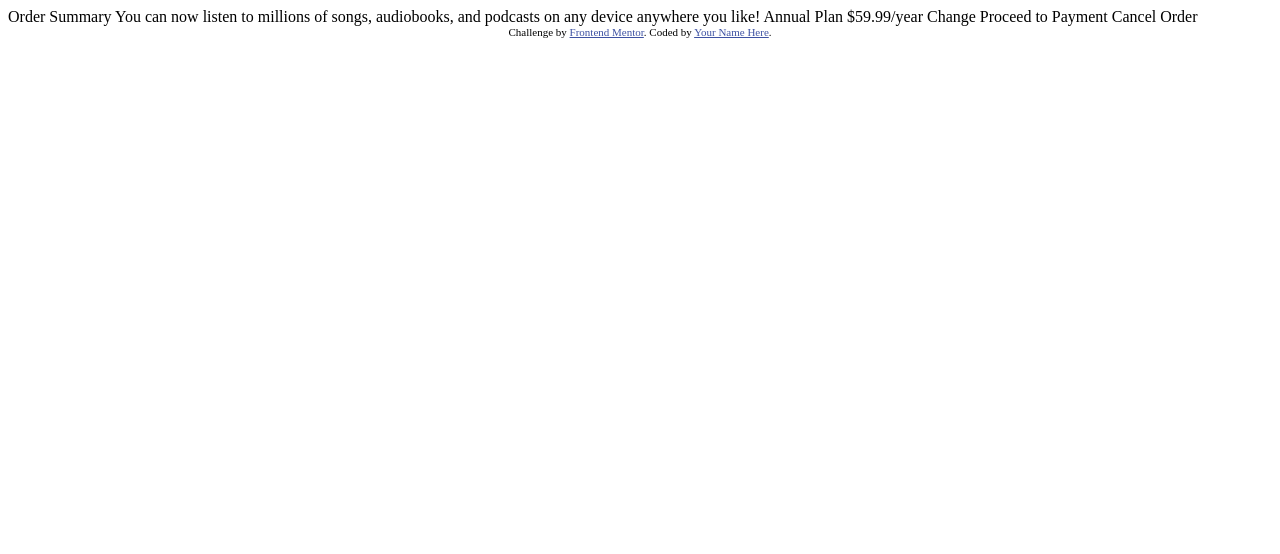
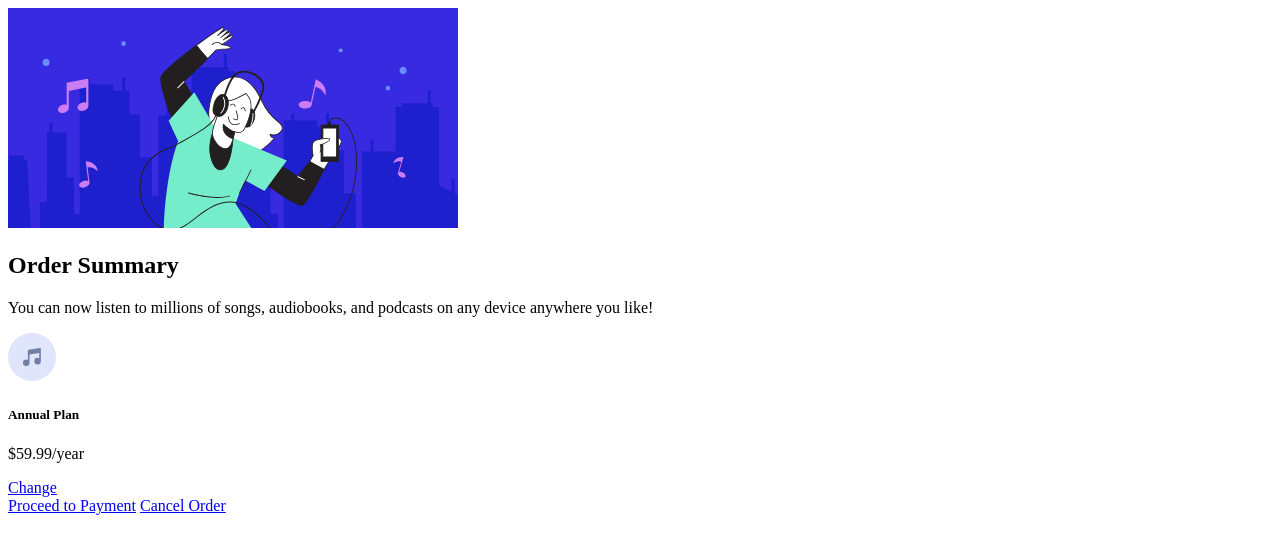
Before and after one commit to AyaGaafar95/Frontend-Mentor---callenge01, a plain HTML site: page index.html in a window 1280 px wide. Drawn offline with Linux system fonts and the light colour scheme.

Commit message:
add styling

```diff
--- a/index.html
+++ b/index.html
@@ -1,37 +1,54 @@
 <!DOCTYPE html>
 <html lang="en">
-<head>
-  <meta charset="UTF-8">
-  <meta name="viewport" content="width=device-width, initial-scale=1.0"> <!-- displays site properly based on user's device -->
+  <head>
+    <meta charset="UTF-8" />
+    <meta name="viewport" content="width=device-width, initial-scale=1.0" />
+    <link rel="stylesheet" href="style.css" />
 
-  <link rel="icon" type="image/png" sizes="32x32" href="./images/favicon-32x32.png">
+    <link
+      rel="icon"
+      type="image/png"
+      sizes="32x32"
+      href="./images/favicon-32x32.png"
+    />
 
-  <title>Frontend Mentor | Order summary card</title>
+    <title>Frontend Mentor | Order summary card</title>
+  </head>
+  <body>
+    <div class="container">
+      <div class="img">
+        <img src="images\illustration-hero.svg" />
+      </div>
+      <div class="text-content">
+        <h2 class="title">Order Summary</h2>
+        <p class="subtitle">
+          You can now listen to millions of songs, audiobooks, and podcasts on
+          any device anywhere you like!
+        </p>
+      </div>
+      <div class="midle-Box">
+        <div class="left">
+          <img src="images/icon-music.svg" />
+          <div>
+            <h5>Annual Plan</h5>
+            <p>$59.99/year</p>
+          </div>
+        </div>
+        <div class="right">
+          <a href="#">Change</a>
+        </div>
+      </div>
+      <!-- here i can use button or a=>tag -->
+      <a href="#">Proceed to Payment</a>
+      <a href="#">Cancel Order</a>
+    </div>
 
-  <!-- Feel free to remove these styles or customise in your own stylesheet 👍 -->
-  <style>
-    .attribution { font-size: 11px; text-align: center; }
-    .attribution a { color: hsl(228, 45%, 44%); }
-  </style>
-</head>
-<body>
-
-  Order Summary
-
-  You can now listen to millions of songs, audiobooks, and podcasts on any
-  device anywhere you like!
-
-  Annual Plan
-  $59.99/year
-
-  Change
-
-  Proceed to Payment
-  Cancel Order
-
-  <div class="attribution">
-    Challenge by <a href="https://www.frontendmentor.io?ref=challenge" target="_blank">Frontend Mentor</a>.
-    Coded by <a href="#">Your Name Here</a>.
-  </div>
-</body>
+    <!-- <div class="attribution">
+      Challenge by
+      <a href="https://www.frontendmentor.io?ref=challenge" target="_blank"
+        >Frontend Mentor</a
+      >. Coded by <a href="#">Your Name Here</a>.
+    </div> -->
+  </body>
 </html>
+<!-- Feel free to remove these styles or customise in your own stylesheet 👍 -->
--- /dev/null
+++ b/style.css
@@ -0,0 +1,7 @@
+.attribution {
+  font-size: 11px;
+  text-align: center;
+}
+.attribution a {
+  color: hsl(228, 45%, 44%);
+}
```
